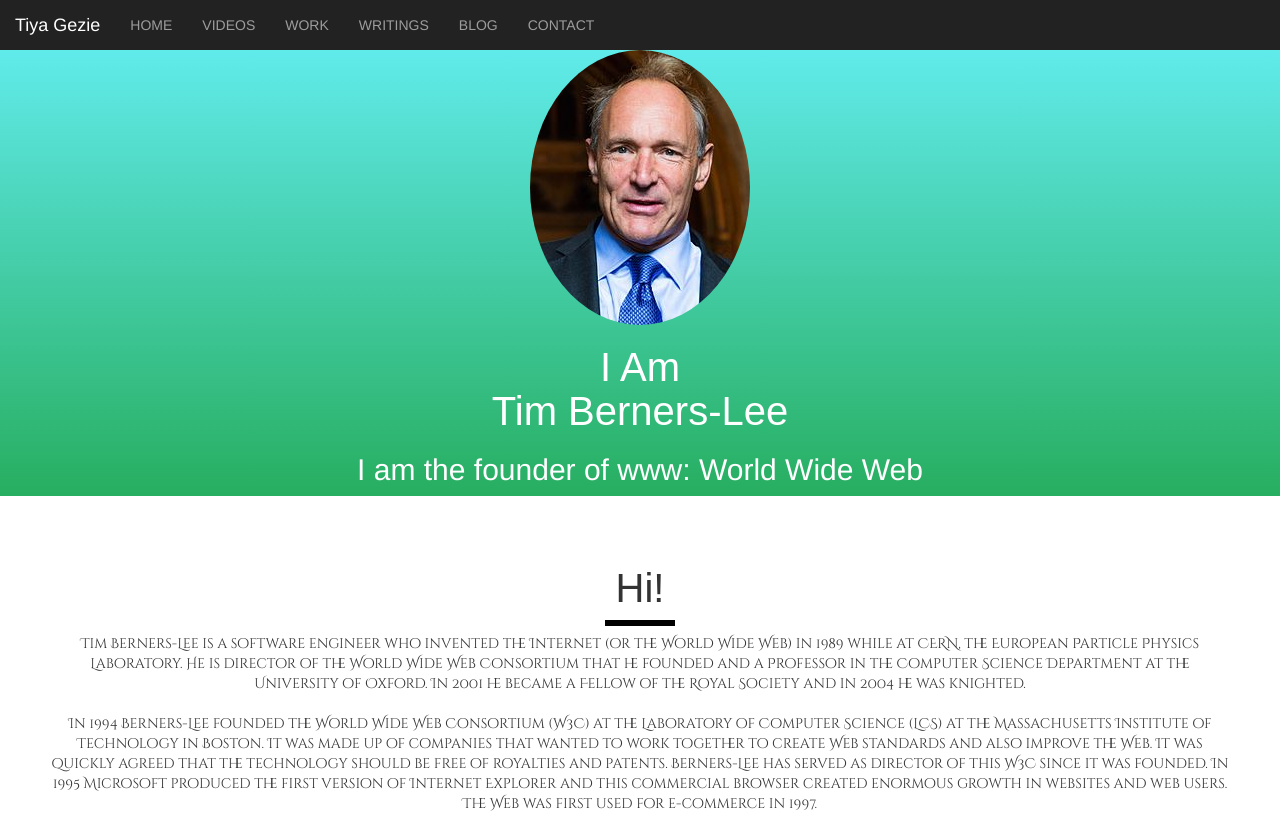
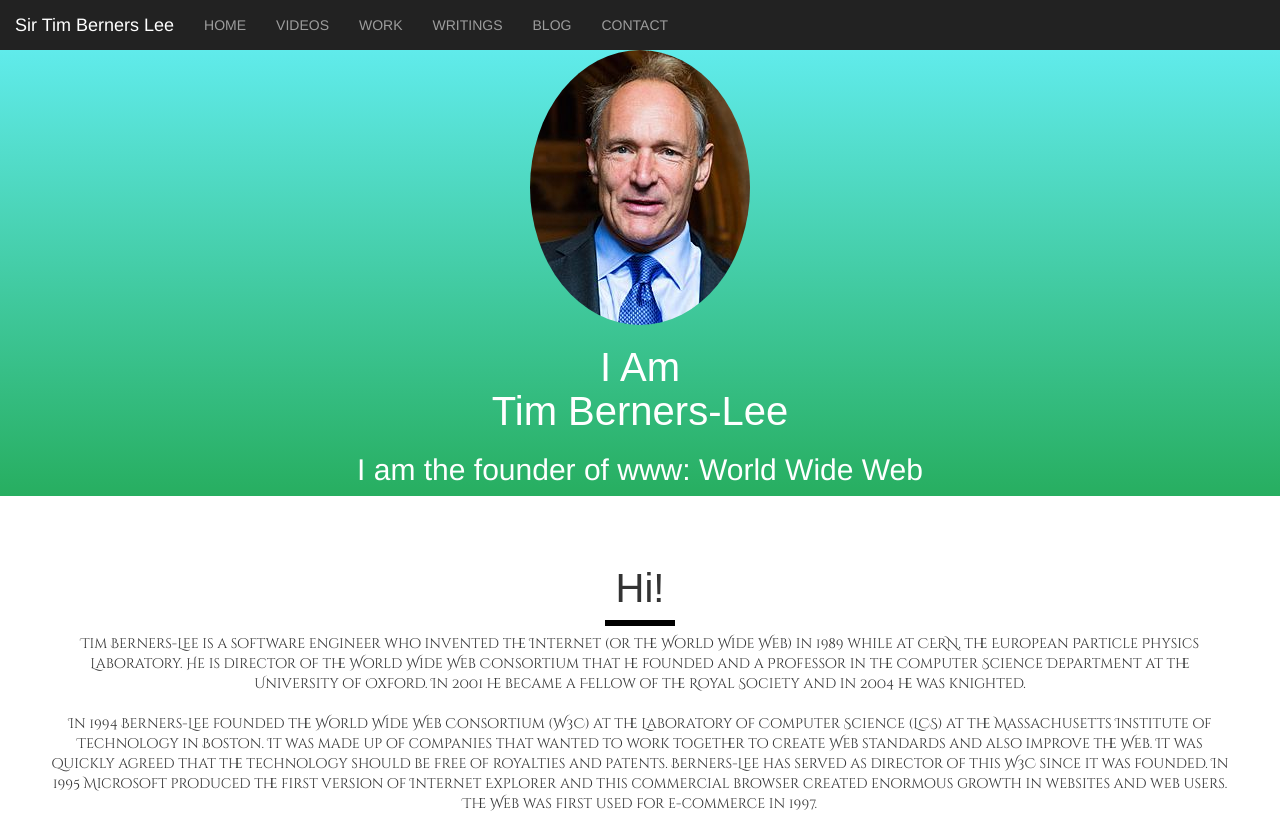
Before and after one commit to B0BA-T3A-Coding/Sir-Tim-Berners-Lee, a plain HTML site: page index.html in a window 1280 px wide. Shown: the top 817 px of the page. Drawn offline with nearby package versions, Linux system fonts and the light colour scheme.

Commit message:
Update index.html

```diff
--- a/index.html
+++ b/index.html
@@ -30,7 +30,7 @@
         <span class="icon-bar"></span>
         <span class="icon-bar"></span>
       </button>
-      <a class="navbar-brand" href="#">Tiya Gezie</a>
+      <a class="navbar-brand" href="#">Sir Tim Berners Lee</a>
     </div>
 
     <div class="collapse navbar-collapse" id="myNavbar">
```
